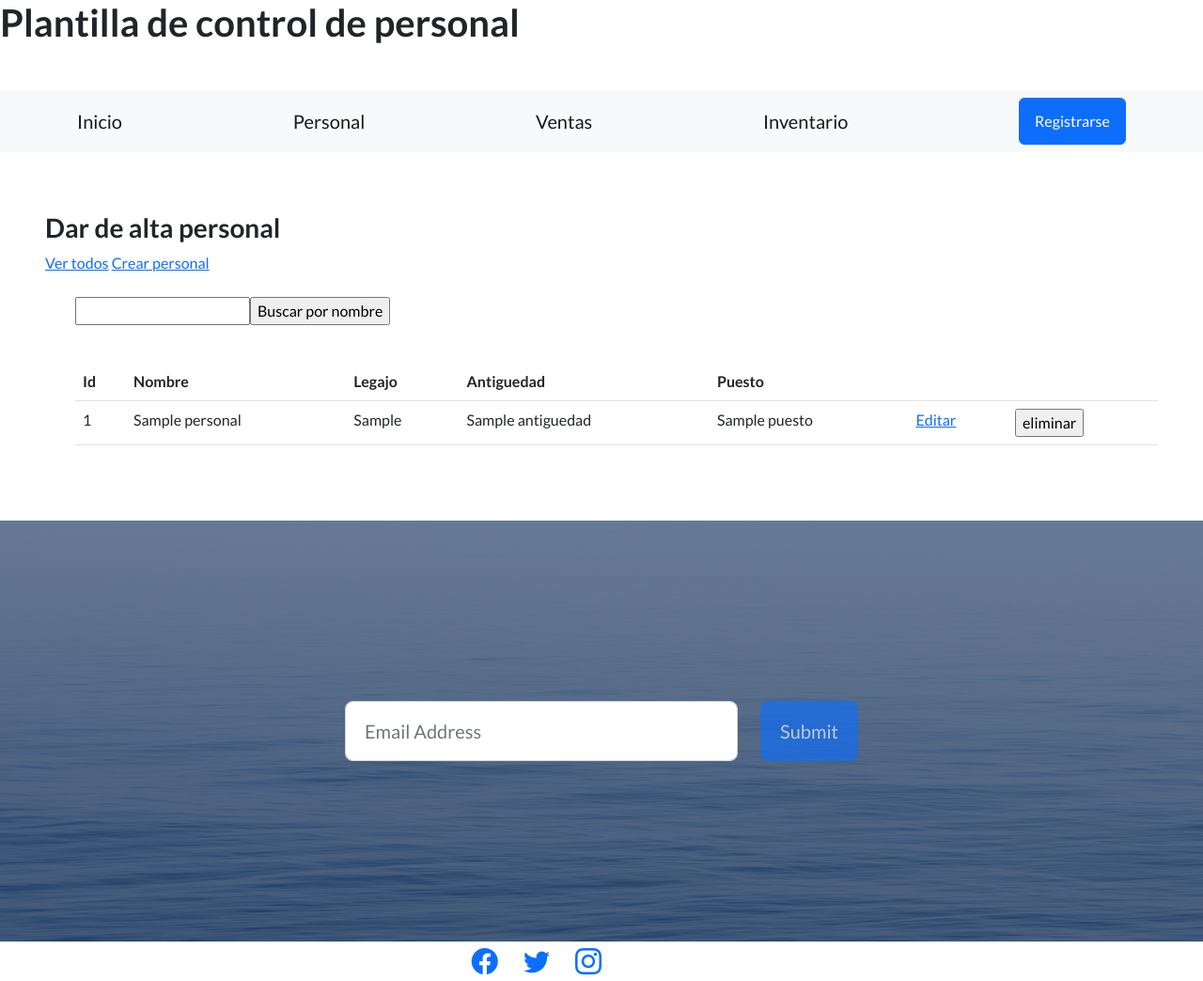
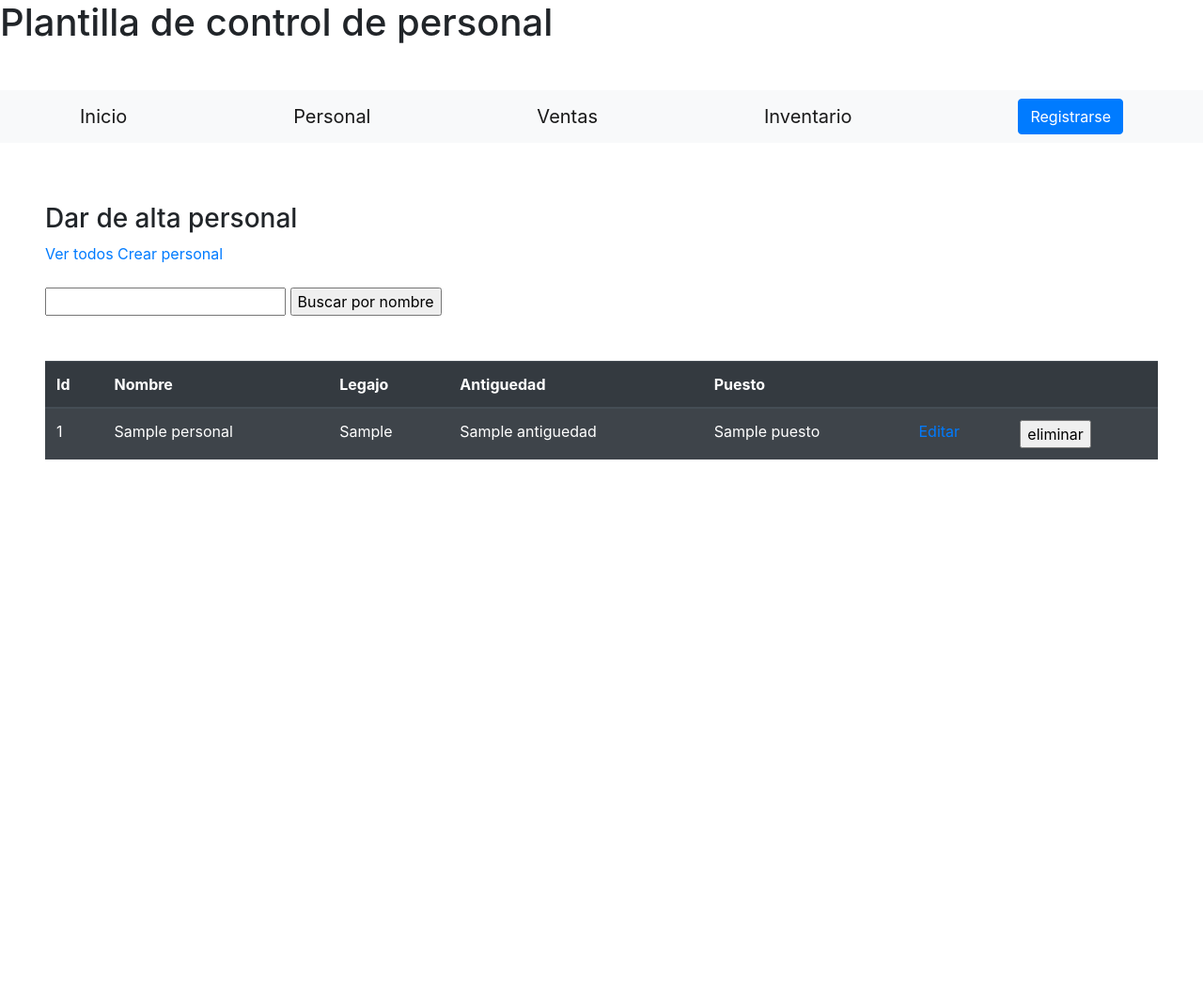
Before and after one commit to CLeandroJoaquin/Tercera_pre_entrega_CASTILLO_LEANDRO, a Django app: template TERCERA_PRE_ENTREGA/carpeta_principal/Personal/templates/Personal/lista_personal.html in a window 1280 px wide. Shown: the whole page at 94% size. After the commit the page ends 489 px from the top, so only its background shows below. Run offline with Django 3.2, Linux system fonts and the light colour scheme; the template is opened without the code that fills it: most values are stand-ins (such as "Sample title", 1, 10 or a date in 2020); some libraries are stand-ins or nearby versions.

Commit message:
Add files via upload
Implementación de mejoras en aspecto visual con aspecto DARK a la tabla

```diff
--- a/TERCERA_PRE_ENTREGA/carpeta_principal/Personal/templates/Personal/lista_personal.html
+++ b/TERCERA_PRE_ENTREGA/carpeta_principal/Personal/templates/Personal/lista_personal.html
@@ -1,3 +1,6 @@
+
+
+
 {% extends "base.html" %}
 
 {% block titulo %}
@@ -7,13 +10,8 @@
 {% block contenido %}
 <h3> Dar de alta personal </h3>
 <a href="{% url 'lista_personal' %}">Ver todos</a>
-
 <a href="{% url 'crear_personal' %}">Crear personal</a>
-<br></br>
-<ul>
-
-<table class="table">
-    <tbody>
+<br><br>
 
 <form action="{% url 'buscar_personal' %}" method="post">
     {% csrf_token %}
@@ -22,9 +20,8 @@
 </form>
 <br><br>
 
-
-        <table class="table">
-            <tbody>
+<table class="table table-striped table-dark">
+    <thead>
         <tr>
             <th>Id</th>
             <th>Nombre</th>
@@ -34,30 +31,26 @@
             <th></th>
             <th></th>
         </tr>
+    </thead>
+    <tbody>
         {% for personal in personal %}
         <tr>
-
-                    <td> {{ personal.id }}</td>
-                    <td> {{ personal.nombre }}</td>
-                    <td> {{ personal.numero_legajo}}</td>
-                    <td> {{ personal.antiguedad}}</td>
-                    <td> {{ personal.puesto}}</td>
+            <td>{{ personal.id }}</td>
+            <td>{{ personal.nombre }}</td>
+            <td>{{ personal.numero_legajo }}</td>
+            <td>{{ personal.antiguedad }}</td>
+            <td>{{ personal.puesto }}</td>
             <td>
                 <a href="{% url 'editar_persona' personal.id %}">Editar</a>
             </td>
-
             <td>
                 <form action="{% url 'eliminar_persona' personal.id %}" method="post">
                     {% csrf_token %}
                     <input type="submit" value="eliminar"/>
                 </form>
             </td>
-
-
-
         </tr>
         {% endfor %}
-
     </tbody>
 </table>
 
--- a/TERCERA_PRE_ENTREGA/carpeta_principal/Personal/templates/base.html
+++ b/TERCERA_PRE_ENTREGA/carpeta_principal/Personal/templates/base.html
@@ -4,6 +4,7 @@
 <html lang="en">
     <head>
         <meta charset="utf-8" />
+        <link rel="stylesheet" href="https://maxcdn.bootstrapcdn.com/bootstrap/4.5.2/css/bootstrap.min.css">
         <meta name="viewport" content="width=device-width, initial-scale=1, shrink-to-fit=no" />
         <meta name="description" content="" />
         <meta name="author" content="" />
@@ -16,12 +17,10 @@
 
         <!-- Favicon-->
         <link rel="icon" type="image/x-icon" href="assets/favicon.ico" />
-        <!-- Bootstrap icons-->
-        <link href="https://cdn.jsdelivr.net/npm/bootstrap-icons@1.5.0/font/bootstrap-icons.css" rel="stylesheet" type="text/css" />
+
         <!-- Google fonts-->
         <link href="https://fonts.googleapis.com/css?family=Lato:300,400,700,300italic,400italic,700italic" rel="stylesheet" type="text/css" />
-        <!-- Core theme CSS (includes Bootstrap)-->
-        <link href="css/styles.css" rel="stylesheet" />
+
     </head>
     <body>
         <!-- Navigation-->
@@ -60,16 +59,7 @@
                             <!-- To make this form functional, sign up at-->
                             <!-- https://startbootstrap.com/solution/contact-forms-->
                             <!-- to get an API token!-->
-                            <form class="form-subscribe" id="contactForm" data-sb-form-api-token="API_TOKEN">
-                                <!-- Email address input-->
-                                <div class="row">
-                                    <div class="col">
-                                        <input class="form-control form-control-lg" id="emailAddress" type="email" placeholder="Email Address" data-sb-validations="required,email" />
-                                        <div class="invalid-feedback text-white" data-sb-feedback="emailAddress:required">Email Address is required.</div>
-                                        <div class="invalid-feedback text-white" data-sb-feedback="emailAddress:email">Email Address Email is not valid.</div>
-                                    </div>
-                                    <div class="col-auto"><button class="btn btn-primary btn-lg disabled" id="submitButton" type="submit">Submit</button></div>
-                                </div>
+
                                 <!-- Submit success message-->
                                 <!---->
                                 <!-- This is what your users will see when the form-->
```
Also changed, not shown: TERCERA_PRE_ENTREGA/carpeta_principal/carpeta_principal/settings.py (line endings or trailing spaces), TERCERA_PRE_ENTREGA/carpeta_principal/db.sqlite3. Lines whose indentation alone changed are shown as unchanged.
